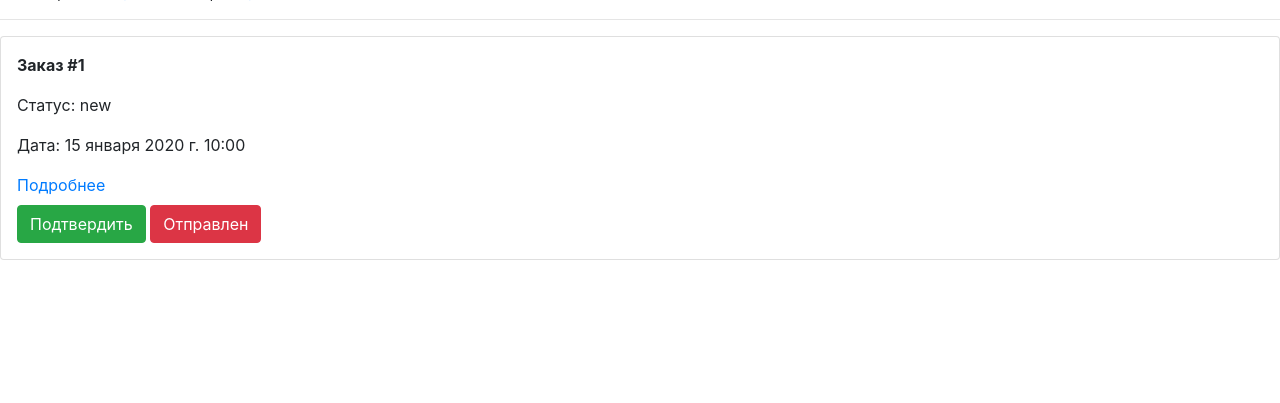
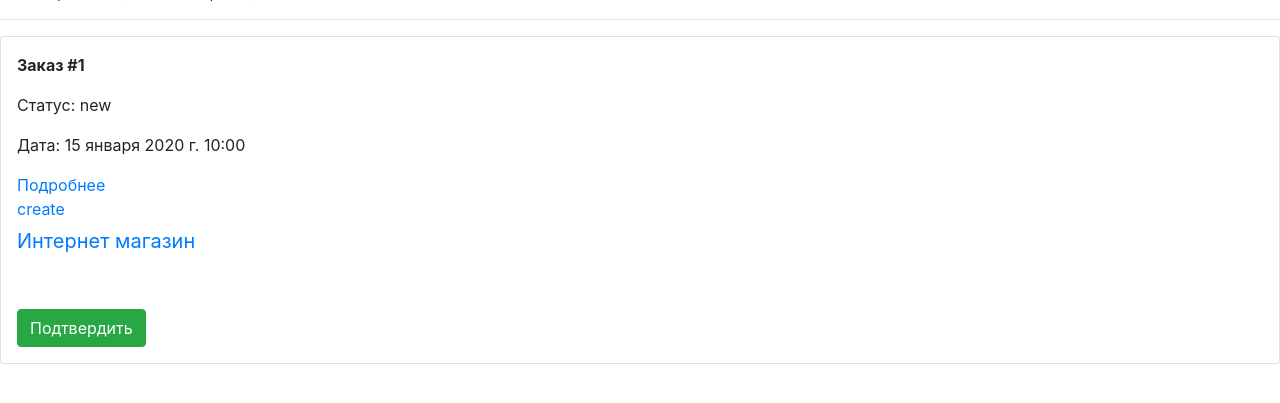
Before and after one commit to TulinVM/inter_shop, a Django app: page /orders/orders/ in a window 1280 px wide. Shown: the part 67-470 px from the top of the page. Run offline with Django 4.2, Linux system fonts and the light colour scheme; a user stored in the database is signed in; tables that the repository leaves empty hold one stand-in row (values such as "Sample post"); some libraries are stand-ins or nearby versions.

Commit message:
Edit form

```diff
--- a/inter_shop/urls.py
+++ b/inter_shop/urls.py
@@ -21,6 +21,8 @@ from django.contrib import admin
 from django.urls import include, path
 
 from products.views import IndexView
+from orders.views import order_status
+
 
 urlpatterns = [
     path("admin/", admin.site.urls),
@@ -28,6 +30,7 @@ urlpatterns = [
     path('products/', include('products.urls', namespace='products')),
     path('users/', include('users.urls', namespace='users')),
     path('orders/', include('orders.urls', namespace='orders')),
+    path('order-status/', order_status, name='order_status'),
     # path('store', include('store.urls')),
 ]
 """
--- a/products/templates/orders/order-create.html
+++ b/products/templates/orders/order-create.html
@@ -5,7 +5,7 @@
      {% for basket in baskets %}
      <p> Добрый день {{ basket.user }} </p>
      {% endfor %}
-     <input type="text" name="name" placeholder="Имя получателя" required class="form-control mb-2">
+     <input type="text" name="name" placeholder="Имя" required class="form-control mb-2">
      <textarea name="address" placeholder="Адрес доставки" required class="form-control mb-2"></textarea>
 
      <h4>Ваш заказ:</h4>
--- a/products/templates/orders/orders.html
+++ b/products/templates/orders/orders.html
@@ -20,17 +20,27 @@
         Подробнее
     </a>
 
+    <a href="{% url 'orders:create' %}">
+        create
+    </a>
+    <a class="navbar-brand" href="{% url 'index' %}">Интернет магазин</a>
+    <button class="navbar-toggler" type="button" data-toggle="collapse" data-target="#navbarResponsive"
+        aria-controls="navbarResponsive" aria-expanded="false" aria-label="Toggle navigation">
+        <span class="navbar-toggler-icon"></span>
+    </button>
+
+
     <div class="mt-2">
         {% if order.status == 'new' %}
-            <button class="btn btn-success confirm-btn"
-                    data-order-id="{{ order.id }}">
+
+        <form method="post" action="{% url 'orders:order_status' %}">
+            {% csrf_token %}
+            <input type="hidden" name="order_id" value="{{ order.id }}">
+
+            <button type="submit" class="btn btn-success">
                 Подтвердить
             </button>
-
-            <button class="btn btn-danger cancel-btn"
-                    data-order-id="{{ order.id }}">
-                Отправлен
-            </button>
+        </form>
         {% endif %}
     </div>
 </div>
```
